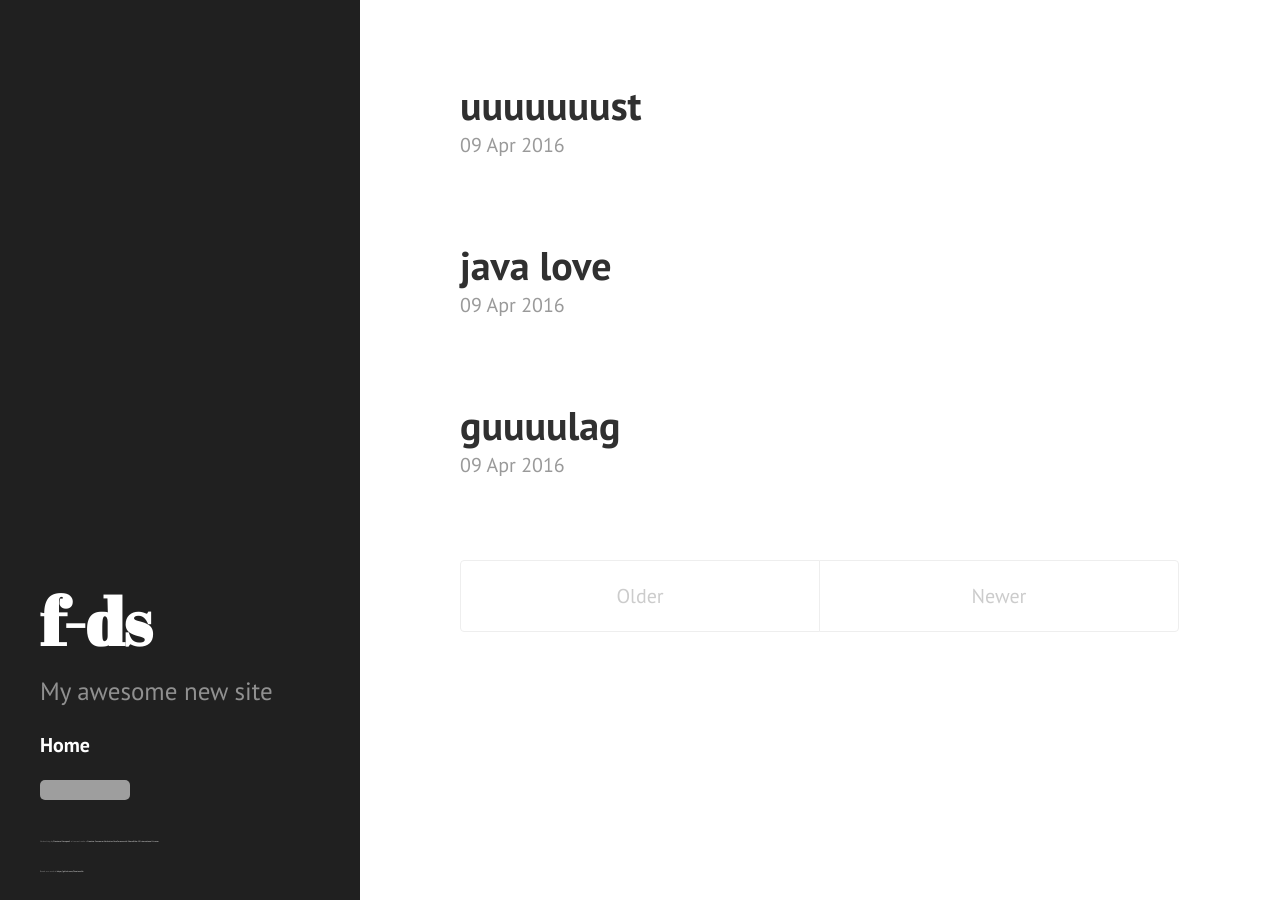
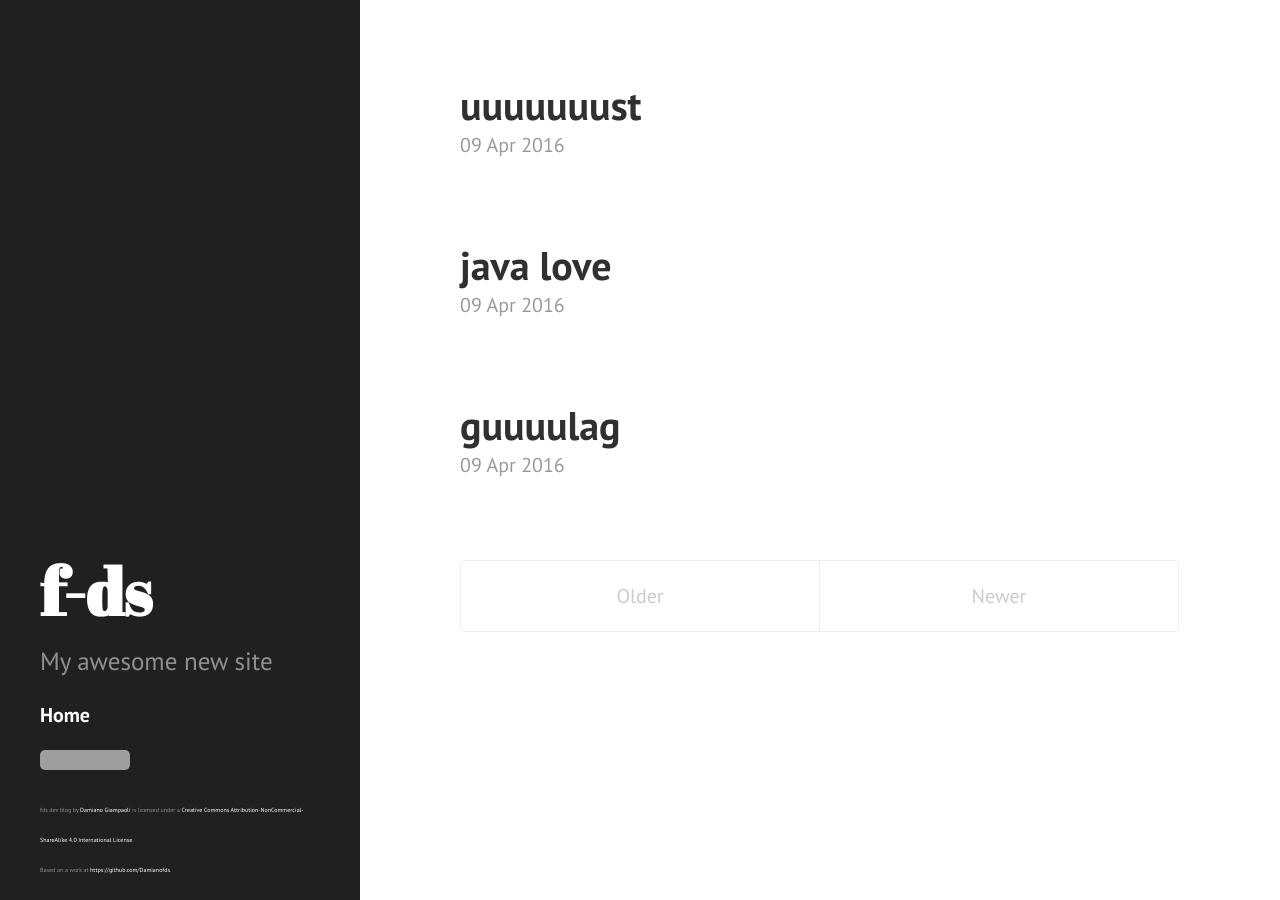
Before and after one commit to f-ds/f-ds.github.io, a Jekyll site: the page built from index.html, in a window 1280 px wide. Built offline with Jekyll 4.4.1, drawn with Linux system fonts in a browser that asks for light colours; the list of posts is cut into pages by our own code; grey boxes are pictures that could not be loaded.

Commit message:
Update custom.css

```diff
--- a/public/css/custom.css
+++ b/public/css/custom.css
@@ -1,3 +1,3 @@
 .license{
-  font-size:10%;
+  font-size:30%;
 }
```
